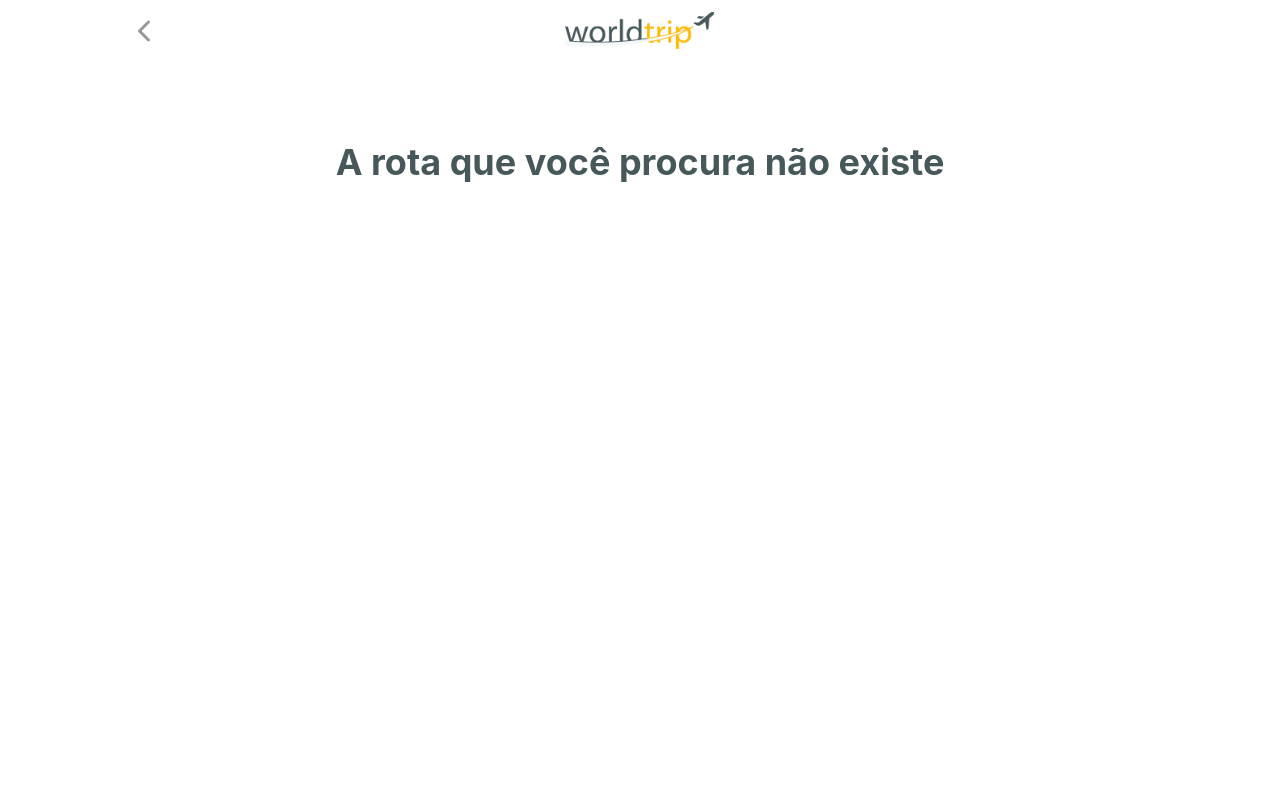
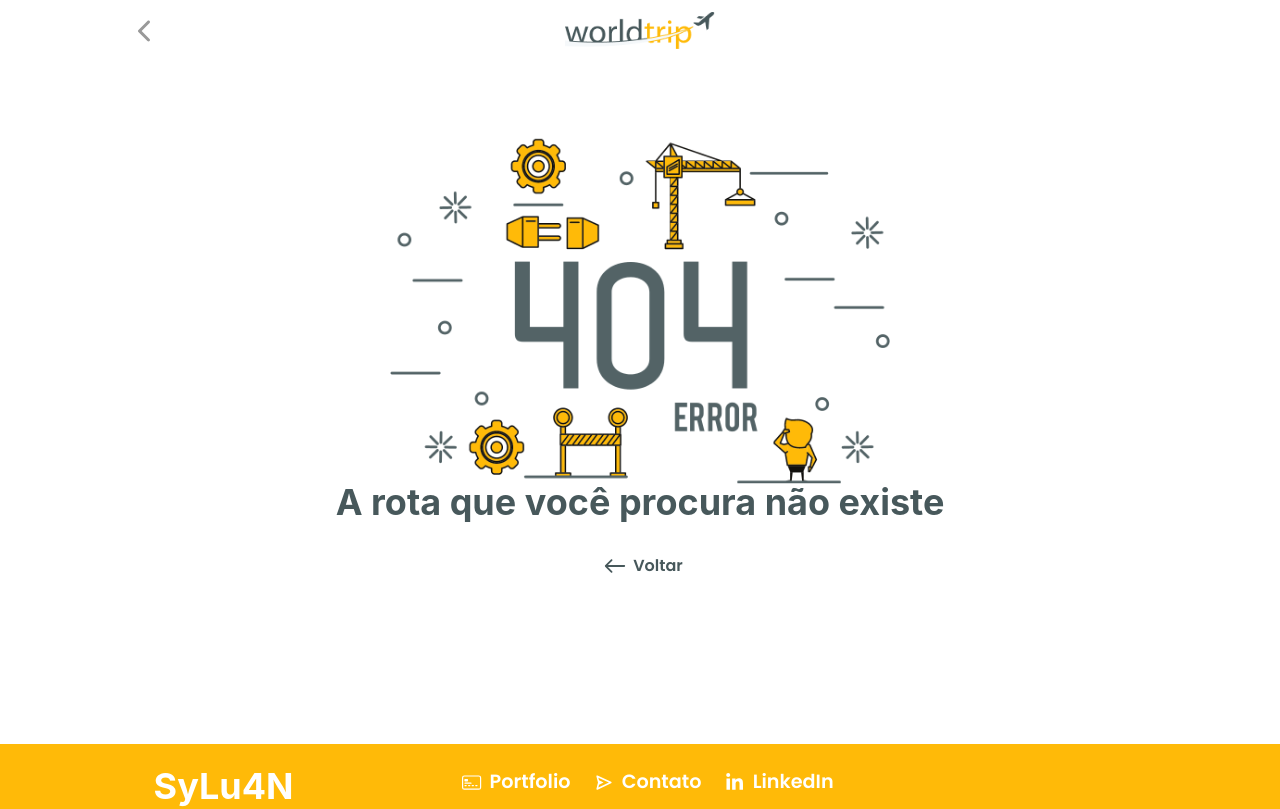
Before and after one commit to SyLu4N/worldtrip, a Next.js app: page /1 in a window 1280 px wide. Shown: the top 809 px of the page. Built offline with nearby package versions, Linux system fonts and the light colour scheme.

Commit message:
add africa

```diff
--- a/src/components/Error404/index.tsx
+++ b/src/components/Error404/index.tsx
@@ -1,5 +1,8 @@
-import { Heading } from '@chakra-ui/react';
+import { IoIosArrowRoundBack } from 'react-icons/io';
+
+import { Flex, Heading, Icon, Img } from '@chakra-ui/react';
 import Head from 'next/head';
+import Link from 'next/link';
 
 export function Error404() {
   return (
@@ -7,9 +10,25 @@ export function Error404() {
       <Head>
         <title>Worldtrip | 404</title>
       </Head>
-      <Heading h="100vh" w="100vw" textAlign="center" mt="20">
+
+      <Img src="/assets/404.png" maxH="500px" m="auto" />
+      <Heading mt={['-3rem', '-5rem']} textAlign="center">
         A rota que você procura não existe
       </Heading>
+      <Link href="/">
+        <Flex
+          as="a"
+          m="auto"
+          mt="6"
+          alignItems="center"
+          w="max-content"
+          cursor="pointer"
+          _hover={{ color: 'black' }}
+        >
+          <Icon w="9" h="9" as={IoIosArrowRoundBack} />
+          Voltar
+        </Flex>
+      </Link>
     </>
   );
 }
--- a/src/components/Footer/index.tsx
+++ b/src/components/Footer/index.tsx
@@ -28,6 +28,7 @@ export function Footer() {
         <Flex
           textAlign="center"
           w="full"
+          mt={['1rem', '0']}
           ml={['0', '-9.5rem']}
           justify="center"
           align="center"
--- a/src/components/Slide/Content.tsx
+++ b/src/components/Slide/Content.tsx
@@ -10,6 +10,7 @@ interface ContentProps {
 
 export function Content({ continent, text }: ContentProps) {
   const newContinent = clearText(continent);
+  console.log(newContinent);
 
   return (
     <Box position="relative" m={['0', '0 2rem']} w="100%" cursor="pointer">
--- a/src/utils/clearText.ts
+++ b/src/utils/clearText.ts
@@ -1,11 +1,10 @@
 export function clearText(text: string) {
-  const newText =
-    text[0].toLowerCase() +
-    text
-      .substring(1)
-      .normalize('NFD')
-      .replace(/[\u0300-\u036f]/g, '')
-      .replace(/\s/g, '');
+  const textClear = text
+    .normalize('NFD')
+    .replace(/[\u0300-\u036f]/g, '')
+    .replace(/\s/g, '');
+
+  const newText = textClear[0].toLowerCase() + textClear.substring(1);
 
   return newText;
 }
```
Also changed, not shown: src/components/Slide/index.tsx (+7 -0 lines), public/assets/404.png (added), public/assets/slides/africa.png (added).
